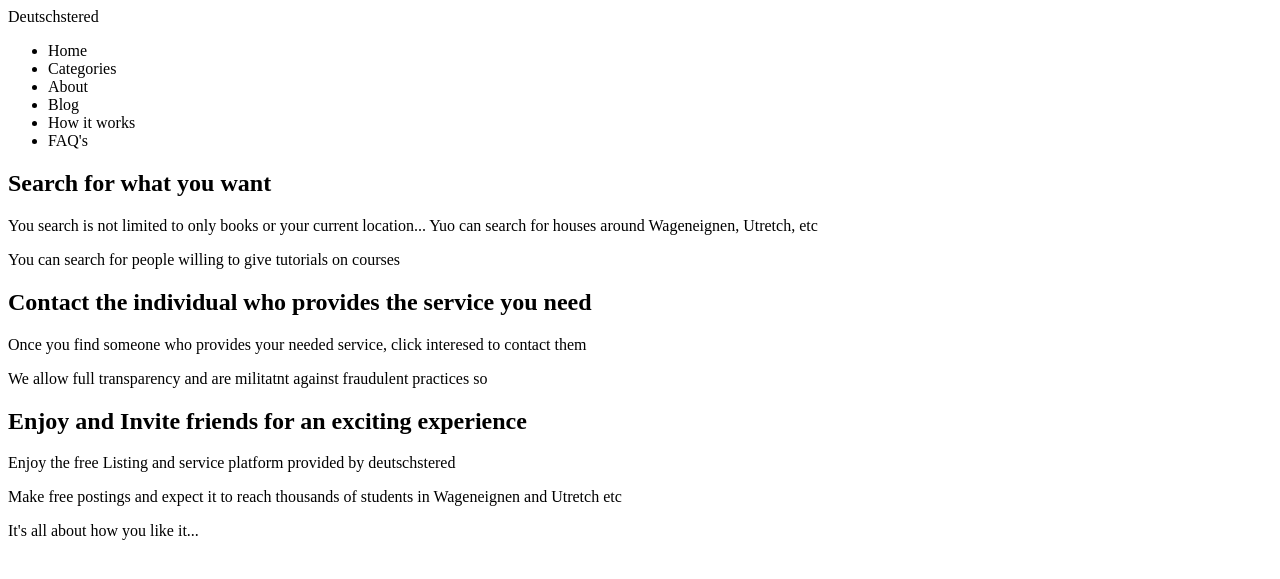
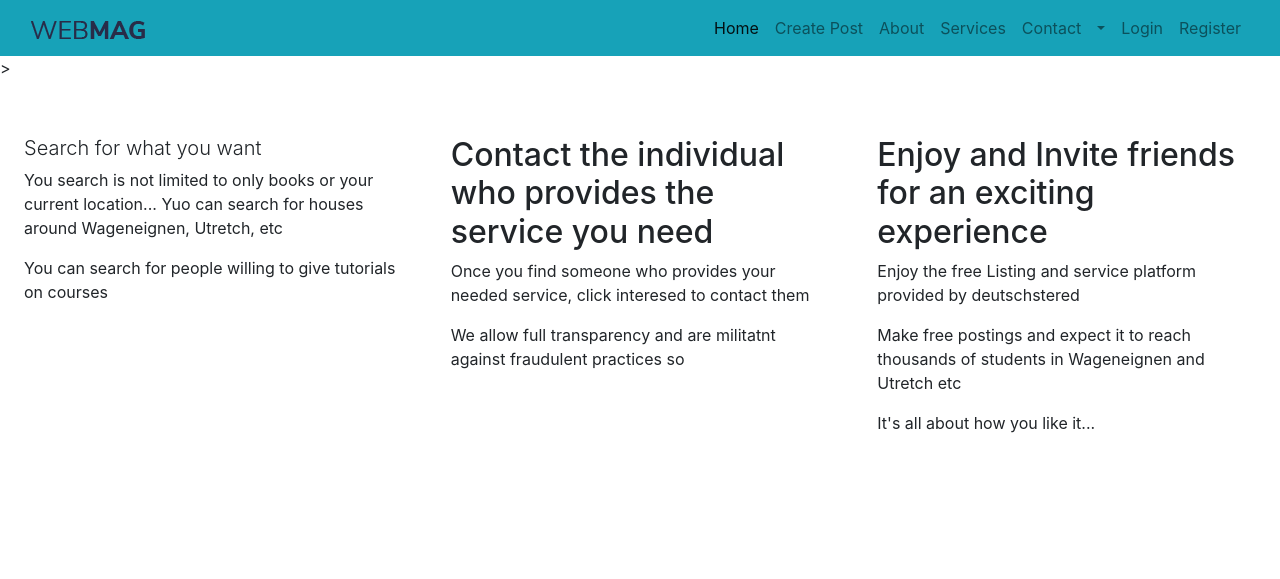
Before and after one commit to propenster/Waglister, a Django app: page /howitworks in a window 1280 px wide. Shown: the top 579 px of the page. Run offline with Django 3.2, Linux system fonts and the light colour scheme; some libraries are stand-ins or nearby versions.

Commit message:
Added some basic bootstrap scaffold

```diff
--- a/deutschstered/templates/deutschstered/base.html
+++ b/deutschstered/templates/deutschstered/base.html
@@ -5,38 +5,77 @@
 <head>
 <meta>
 <title>Deutschstered All Listings around Wageningen </title>
-<link ref="{% static 'deutschstered/vendor/bootstrap/css/bootstrap.min.css' %}">
-<link ref="{% static 'deutschstered/vendor/bootstrap/css/bootstrap.css' %}">
+<link href="https://stackpath.bootstrapcdn.com/bootstrap/4.5.2/css/bootstrap.min.css" rel="stylesheet">
 
 </head>
 <body>
 	<header>
-		<nav>
-			<a class="navbar-brand">Deutschstered</a>
-			<ul class="nav">
-				<li>Home</li>
-				<li>Categories</li>
-				<li>About</li>
-				<li>Blog</li>
-				<li>How it works</li>
-				<li>FAQ's</li>
-			</ul>
+		<!-- Navigation -->
+		<nav class="navbar navbar-expand-lg navbar-light bg-info">
+			<div class="container-fluid">
+			<a class="navbar-brand" href="#"><img src="{% static 'deutschstered/logo.png' %}"></a>
+			<button class="navbar-toggler" type="button" data-toggle="collapse" data-target="#navbarResponsive" aria-controls="navbarResponsive" aria-expanded="false" aria-label="Toggle navigation">
+				<span class="navbar-toggler-icon"></span>
+			</button>
+			<div class="collapse navbar-collapse" id="navbarResponsive">
+				<ul class="navbar-nav ml-auto">
+				<li class="nav-item active">
+					<a class="nav-link" href="#">Home
+					<span class="sr-only">(current)</span>
+					</a>
+				</li>
+				<li class="nav-item">
+					<a class="nav-link" href="#">Create Post</a>
+				</li>
+				<li class="nav-item">
+					<a class="nav-link" href="#">About</a>
+				</li>
+				<li class="nav-item">
+					<a class="nav-link" href="#">Services</a>
+				</li>
+				<li class="nav-item">
+					<a class="nav-link" href="#">Contact</a>
+				</li>
+				{% comment %} <li class="nav-item">
+					<a class="nav-link" href="{% url 'logout' %}">Logout</a>
+				</li> {% endcomment %}
+
+				<li class="nav-item dropdown">
+					<a class="nav-link dropdown-toggle" href="#" id="navbarDropdown" role="button" data-toggle="dropdown" aria-haspopup="true" aria-expanded="false">{{ user.username }}</a>
+
+					<div class="dropdown-menu" aria-labelledby="navbarDropdown">
+						<a class="dropdown-item" href="">Logout</a>
+						<a class="dropdown-item" href="#">Profile</a>
+
+						<div class="dropdown-divider"></div>
+						<a class="dropdown-item" href="">New User</a>
+						<a class="dropdown-item" href="#">Dashboard</a>
+					</div>
+					</li>
+
+					<li class="nav-item">
+					<a class="nav-link" href="">Login</a>
+					</li>
+					<li class="nav-item">
+					<a class="nav-link" href="">Register</a>
+					</li>
+
+				</ul>
+			</div>
+			</div>
 		</nav>
 	</header>
 
-	<div class="container-fluid">
-		<div class="row">
-			<div class="col-sm-12 col-md-12 col-lg-12 offset-2">
-					{% block content %}
+	<main>>
 
-					{% endblock %}
-			</div>
-		</div>
-	</div>
+		{% block content %}
+
+		{% endblock %}
+	</main>
 
 
-<script src="{% static 'deutschstered/vendor/bootstrap/js/bootstrap.js' %}"></script>
-<script src="{% static 'deutschstered/vendor/jquery/jquery.js' %}"></script>
-<script src="{% static 'deutschstered/vendor/js/bootstrap.bundle.js' %}"></script>
+<script src="https://stackpath.bootstrapcdn.com/bootstrap/4.5.2/js/bootstrap.min.js"></script>
+<script src="https://stackpath.bootstrapcdn.com/bootstrap/4.5.2/js/bootstrap.bundle.min.js"></script>
+
 </body>
 </html>
--- a/deutschstered/templates/deutschstered/howitworks.html
+++ b/deutschstered/templates/deutschstered/howitworks.html
@@ -1,22 +1,26 @@
 {% extends 'deutschstered/base.html' %}
 
 {% block content %}
-<div class="col-md-12 col-lg-4">
+<div class="container-fluid">
+    <div class="row mt-4">
+        <div class="col-md-12 col-lg-4 mt-2 px-4 py-4">
             <h2 class="lead">Search for what you want </h2>
             <p>You search is not limited to only books or your current location...
             Yuo can search for houses around Wageneignen, Utretch, etc</p>
             <p> You can search for people willing to give tutorials on courses</p>
         </div>
-<div class="col-md-12 col-lg-4">
+        <div class="col-md-12 col-lg-4 mt-2 px-4 py-4">
             <h2>Contact the individual who provides the service you need</h2>
             <p>Once you find someone who provides your needed service, click interesed to contact them</p>
             <p>We allow full transparency and are militatnt against fraudulent practices so </p>
         </div>
-<div class="col-md-12 col-lg-4">
+        <div class="col-md-12 col-lg-4 mt-2 px-4 py-4">
             <h2>Enjoy and Invite friends for an exciting experience</h2>
             <p>Enjoy the free Listing and service platform provided by deutschstered</p>
             <p>Make free postings and expect it to reach thousands of students in Wageneignen and Utretch etc</p>
             <p> It's all about how you like it...</p>
         </div>
+    </div>
+</div>
 
 {% endblock %}
--- a/deutschstered/views.py
+++ b/deutschstered/views.py
@@ -5,7 +5,7 @@
 
 class HomePageView(ListView):
     model = Item
-    template_name = 'deutschstered/home.html'
+    template_name = 'deutschstered/index.html'
     context_object_name = 'item_list'
 
 
```
Also changed, not shown: deutschstered/templates/deutschstered/index.html (added, +70 -0 lines). Lines whose indentation alone changed are shown as unchanged.
